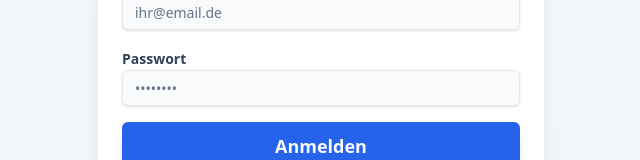
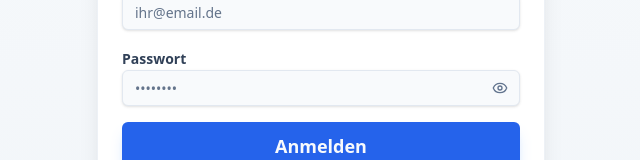
Before and after one commit to ViVaLaDaniel/dsgvo-scanner, a Next.js app: page /login in a window 1280 px wide. Shown: the part 382-542 px from the top of the page, without its empty margins (319-959 px from the left). Built offline with nearby package versions, Linux system fonts and the light colour scheme; no server answers.

Commit message:
feat: Add password visibility toggle to login page
Co-authored-by: ViVaLaDaniel <110051738+ViVaLaDaniel@users.noreply.github.com>

```diff
--- a/app/dashboard/scans/[id]/page.tsx
+++ b/app/dashboard/scans/[id]/page.tsx
@@ -323,7 +323,7 @@ export default function ScanResultPage() {
                  </div>
                  <div>
                     <p className="text-sm font-bold text-amber-900">Pro-Tipp vom DSB</p>
-                    <p className="text-sm text-amber-700 font-medium italic mt-1 leading-relaxed">"{selectedSolution.solution.tip}"</p>
+                    <p className="text-sm text-amber-700 font-medium italic mt-1 leading-relaxed">&quot;{selectedSolution.solution.tip}&quot;</p>
                  </div>
               </div>
 
@@ -520,7 +520,7 @@ export default function ScanResultPage() {
                         <div className="space-y-4">
                           <div>
                             <p className="text-xs font-black text-slate-900 uppercase tracking-tighter mb-2">Empfohlene Maßnahme</p>
-                            <p className="text-sm text-slate-600 font-medium leading-relaxed italic">"{finding.recommendation}"</p>
+                            <p className="text-sm text-slate-600 font-medium leading-relaxed italic">&quot;{finding.recommendation}&quot;</p>
                           </div>
                           <Button
                             variant="outline"
--- a/app/login/page.tsx
+++ b/app/login/page.tsx
@@ -8,13 +8,14 @@ import { Input } from '@/components/ui/input';
 import { Card, CardContent, CardDescription, CardHeader, CardTitle } from '@/components/ui/card';
 import { Alert, AlertDescription } from '@/components/ui/alert';
 import { createClient } from '@/lib/supabase/client';
-import { Shield } from 'lucide-react';
+import { Shield, Eye, EyeOff } from 'lucide-react';
 
 export default function LoginPage() {
   const router = useRouter();
   const supabase = createClient();
   const [email, setEmail] = useState('');
   const [password, setPassword] = useState('');
+  const [showPassword, setShowPassword] = useState(false);
   const [error, setError] = useState('');
   const [loading, setLoading] = useState(false);
 
@@ -79,15 +80,29 @@ export default function LoginPage() {
               <label htmlFor="password" className="text-sm font-semibold text-slate-700">
                 Passwort
               </label>
+              <div className="relative">
                 <Input
                   id="password"
-                type="password"
+                  type={showPassword ? "text" : "password"}
                   placeholder="••••••••"
                   value={password}
                   onChange={(e) => setPassword(e.target.value)}
                   required
-                className="bg-slate-50 border-slate-200 focus:bg-white transition-all"
+                  className="bg-slate-50 border-slate-200 focus:bg-white transition-all pr-10"
                 />
+                <button
+                  type="button"
+                  onClick={() => setShowPassword(!showPassword)}
+                  className="absolute right-3 top-1/2 -translate-y-1/2 text-slate-500 hover:text-slate-700 focus:outline-none focus-visible:ring-2 focus-visible:ring-blue-500 rounded-md"
+                  aria-label={showPassword ? "Passwort verbergen" : "Passwort anzeigen"}
+                >
+                  {showPassword ? (
+                    <EyeOff className="h-4 w-4" />
+                  ) : (
+                    <Eye className="h-4 w-4" />
+                  )}
+                </button>
+              </div>
             </div>
 
             <Button type="submit" className="w-full py-6 font-bold text-lg shadow-lg shadow-blue-500/20" disabled={loading}>
```
Also changed, not shown: .Jules/palette.md (added), 2 other files (tests, documents, lock files or other folders). Lines whose indentation alone changed are shown as unchanged.
